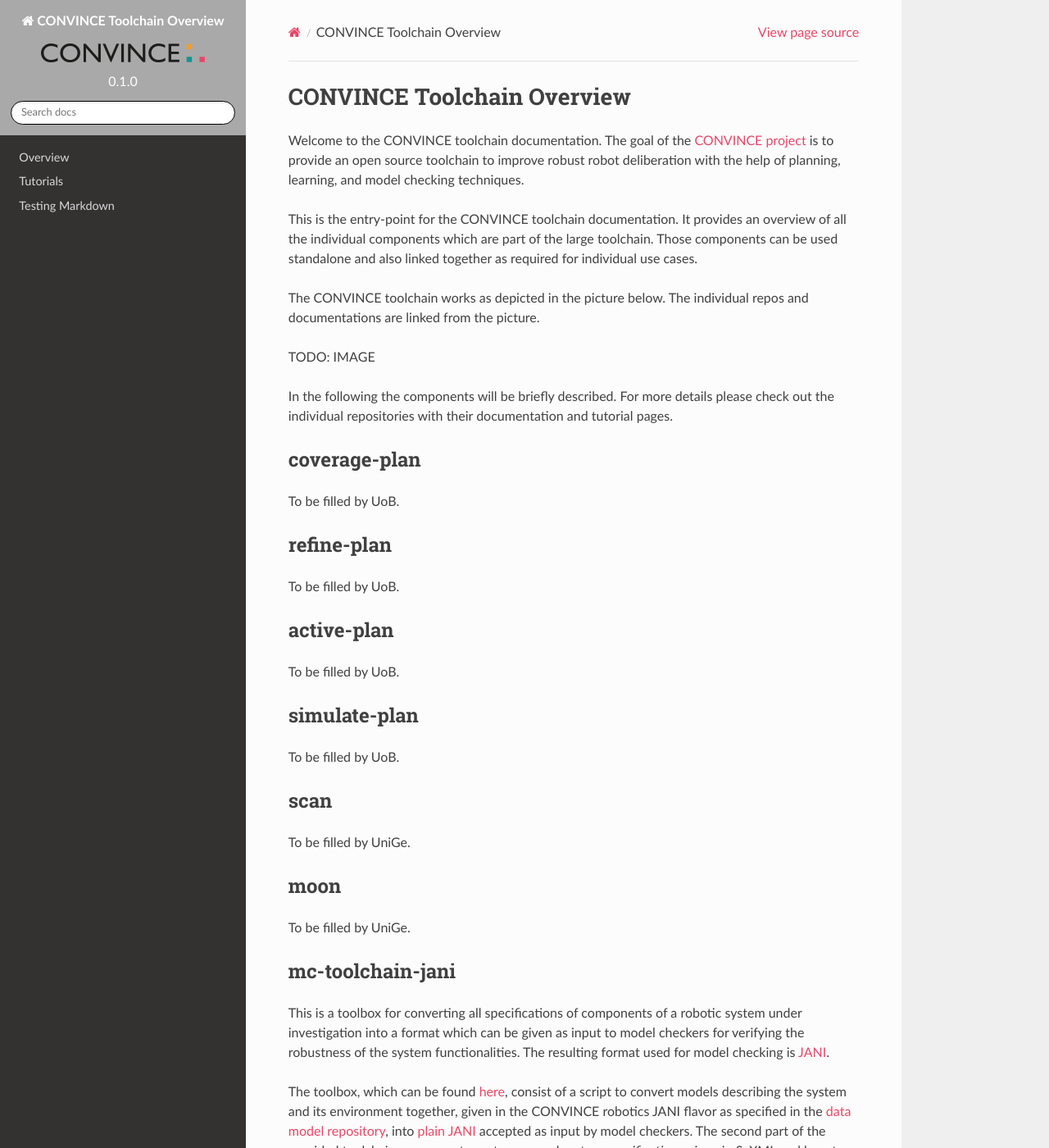
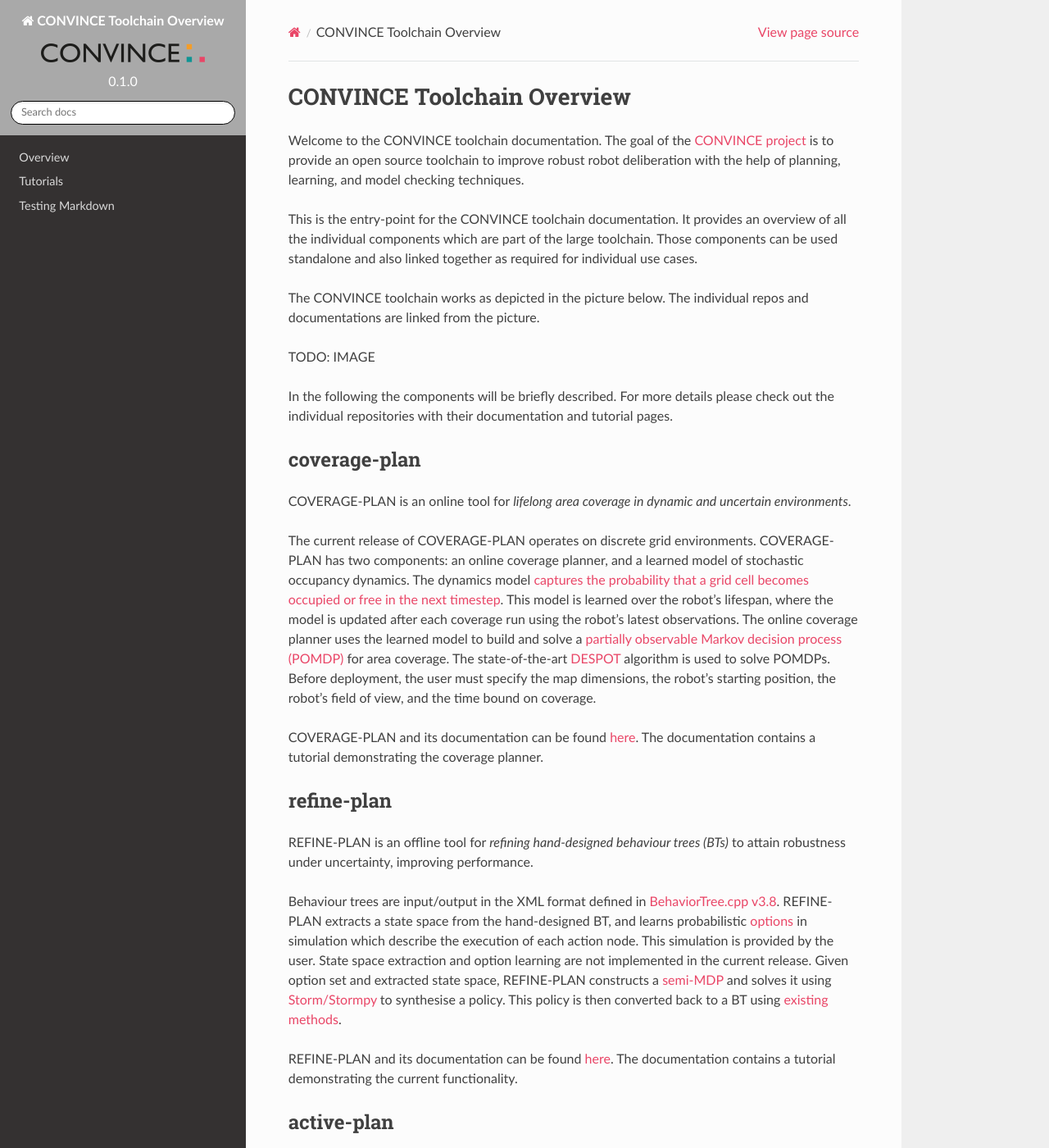
Before and after one commit to convince-project/overview, a Sphinx documentation site: the page built from docs/source/index.rst, in a window 1280 px wide and 1400 px high. Shown: the whole window at 82% size. Built offline with Sphinx 7.4.7 and the Read the Docs theme 2.0.0, drawn with Linux system fonts in a browser that asks for light colours.

Commit message:
Added overview descriptions for COVERAGE-PLAN and REFINE-PLAN. Also added myst-parser to requirements.txt
Signed-off-by: Charlie Street <me@charliestreet.net>

```diff
--- a/docs/requirements.txt
+++ b/docs/requirements.txt
@@ -3,4 +3,4 @@
 sphinxcontrib-mermaid==0.9.2
 
 # sphinx-autodoc2==0.5.0
-# myst-parser==2.0.0
+myst-parser==3.0.1
--- a/docs/source/index.rst
+++ b/docs/source/index.rst
@@ -14,11 +14,35 @@
 
 coverage-plan
 -------------
-To be filled by UoB.
+COVERAGE-PLAN is an online tool for *lifelong area coverage in dynamic and uncertain environments*.
+
+The current release of COVERAGE-PLAN operates on discrete grid environments.
+COVERAGE-PLAN has two components: an online coverage planner, and a learned model of stochastic occupancy dynamics.
+The dynamics model `captures the probability that a grid cell becomes occupied or free in the next timestep <https://ieeexplore.ieee.org/abstract/document/6385629>`_.
+This model is learned over the robot's lifespan, where the model is updated after each coverage run using the robot's latest observations.
+The online coverage planner uses the learned model to build and solve a `partially observable Markov decision process (POMDP) <https://www.sciencedirect.com/science/article/pii/S000437029800023X?via%3Dihub>`_ for area coverage.
+The state-of-the-art `DESPOT <https://github.com/AdaCompNUS/despot>`_ algorithm is used to solve POMDPs.
+Before deployment, the user must specify the map dimensions, the robot's starting position, the robot's field of view, and the time bound on coverage.
+
+COVERAGE-PLAN and its documentation can be found `here <https://github.com/convince-project/coverage-plan>`__.
+The documentation contains a tutorial demonstrating the coverage planner.
+
 
 refine-plan
 -----------
-To be filled by UoB.
+REFINE-PLAN is an offline tool for *refining hand-designed behaviour trees (BTs)* to attain robustness under uncertainty, improving performance.
+
+
+Behaviour trees are input/output in the XML format defined in `BehaviorTree.cpp v3.8 <https://www.behaviortree.dev>`_.
+REFINE-PLAN extracts a state space from the hand-designed BT, and learns probabilistic `options <https://www.sciencedirect.com/science/article/pii/S0004370299000521>`_ in simulation which describe the execution of each action node.
+This simulation is provided by the user.
+State space extraction and option learning are not implemented in the current release.
+Given option set and extracted state space, REFINE-PLAN constructs a `semi-MDP <https://www.sciencedirect.com/science/article/pii/S0004370299000521>`_ and solves it using `Storm/Stormpy <https://moves-rwth.github.io/stormpy/>`_ to synthesise a policy.
+This policy is then converted back to a BT using `existing methods <https://ieeexplore.ieee.org/document/10105979>`_.
+
+
+REFINE-PLAN and its documentation can be found `here <https://github.com/convince-project/refine-plan>`__.
+The documentation contains a tutorial demonstrating the current functionality.
 
 active-plan
 -----------
```
